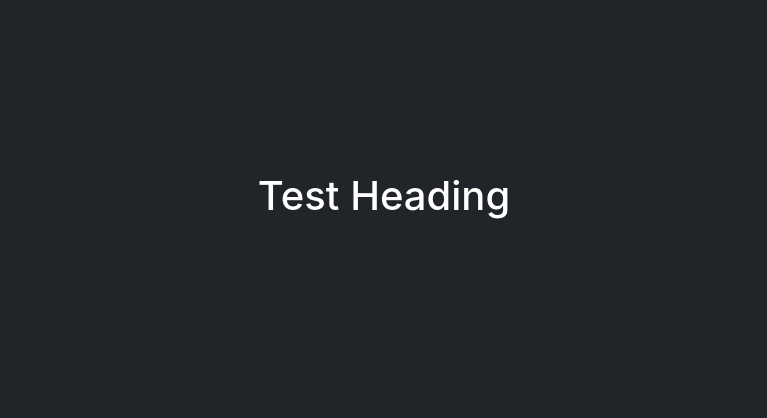
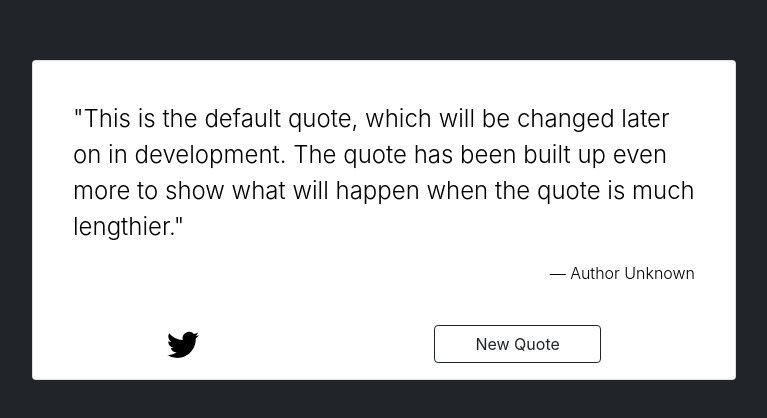
Before and after one commit to vruss14/quote-generator, a React (Create React App) app: page / in a window 1280 px wide. Shown: the part 180-598 px from the top of the page, without its empty margins (256-1023 px from the left). Built offline with nearby package versions, Linux system fonts and the light colour scheme.

Commit message:
create container & quote box with placeholder content

```diff
--- a/src/App.js
+++ b/src/App.js
@@ -1,8 +1,11 @@
 import Container from './components/Container';
+import QuoteBox from './components/quoteBox';
 
 function App() {
   return (
-    <Container />
+    <Container>
+      <QuoteBox />
+    </Container>
   );
 }
 
--- a/src/components/Container.js
+++ b/src/components/Container.js
@@ -5,10 +5,9 @@ import React from "react";
 function Container(props) {
 
   return (
-      <div className = "container container-fluid d-flex min-vw-100 min-vh-100 justify-content-center align-items-center bg-dark text-white">
-          <h1 className="mb-5 has-text-centered is-size-1 has-text-weight-bold">Test Heading</h1>
+      <main className = "container container-fluid d-flex min-vw-100 min-vh-100 justify-content-center align-items-center bg-dark text-white">
           {props.children}
-      </div>
+      </main>
   );
 }
 
--- a/src/components/quoteBox.js
+++ b/src/components/quoteBox.js
@@ -0,0 +1,35 @@
+import React from "react";
+
+function QuoteBox(props) {
+
+    const styles = {
+        width: '55vw',
+        height: '40vh',
+        overflow: 'scroll'
+    }
+
+  return (
+    <div className="d-flex card" style={styles}>
+        <div className="card-body text-black d-flex flex-column justify-content-center align-items-center">
+            <div className="row p-4">
+                <p className="fs-4 fw-light">"This is the default quote, which will be changed later on in development. The quote has been built up even more to show what will happen when the quote is much lengthier."</p>
+                <p className="text-black text-end pl-3 fw-light">— Author Unknown</p>
+            </div>
+
+            <div className="d-flex flex-row mb-3 w-100 justify-content-around text-black">
+            <div className="d-flex justify-content-center align-items-center">
+                <svg xmlns="http://www.w3.org/2000/svg" width="32" height="32" fill="currentColor" class="bi bi-twitter" viewBox="0 0 16 16">
+                    <path d="M5.026 15c6.038 0 9.341-5.003 9.341-9.334 0-.14 0-.282-.006-.422A6.685 6.685 0 0 0 16 3.542a6.658 6.658 0 0 1-1.889.518 3.301 3.301 0 0 0 1.447-1.817 6.533 6.533 0 0 1-2.087.793A3.286 3.286 0 0 0 7.875 6.03a9.325 9.325 0 0 1-6.767-3.429 3.289 3.289 0 0 0 1.018 4.382A3.323 3.323 0 0 1 .64 6.575v.045a3.288 3.288 0 0 0 2.632 3.218 3.203 3.203 0 0 1-.865.115 3.23 3.23 0 0 1-.614-.057 3.283 3.283 0 0 0 3.067 2.277A6.588 6.588 0 0 1 .78 13.58a6.32 6.32 0 0 1-.78-.045A9.344 9.344 0 0 0 5.026 15z"/>
+                </svg>
+            </div>
+            <button type="button" className="btn btn-outline-dark w-25 align-self-end">New Quote</button>
+        </div>
+        </div>
+
+
+
+    </div>
+  );
+}
+
+export default QuoteBox;
--- a/src/index.js
+++ b/src/index.js
@@ -1,21 +1,7 @@
 import 'bootstrap/dist/css/bootstrap.min.css';
-// import $ from 'jquery';
-// import Popper from 'popper.js';
-// import 'bootstrap/dist/js/bootstrap.bundle.min';
 import React from 'react';
 import ReactDOM from 'react-dom';
 import './index.css';
 import App from './App';
-// import reportWebVitals from './reportWebVitals';
 
-ReactDOM.render(
-  <React.StrictMode>
-    <App />
-  </React.StrictMode>,
-  document.getElementById('root')
-);
-
-// If you want to start measuring performance in your app, pass a function
-// to log results (for example: reportWebVitals(console.log))
-// or send to an analytics endpoint. Learn more: https://bit.ly/CRA-vitals
-// reportWebVitals();
+ReactDOM.render(<App />, document.getElementById('root'));
```
Also changed, not shown: src/components/socialIcon.js (deleted).
